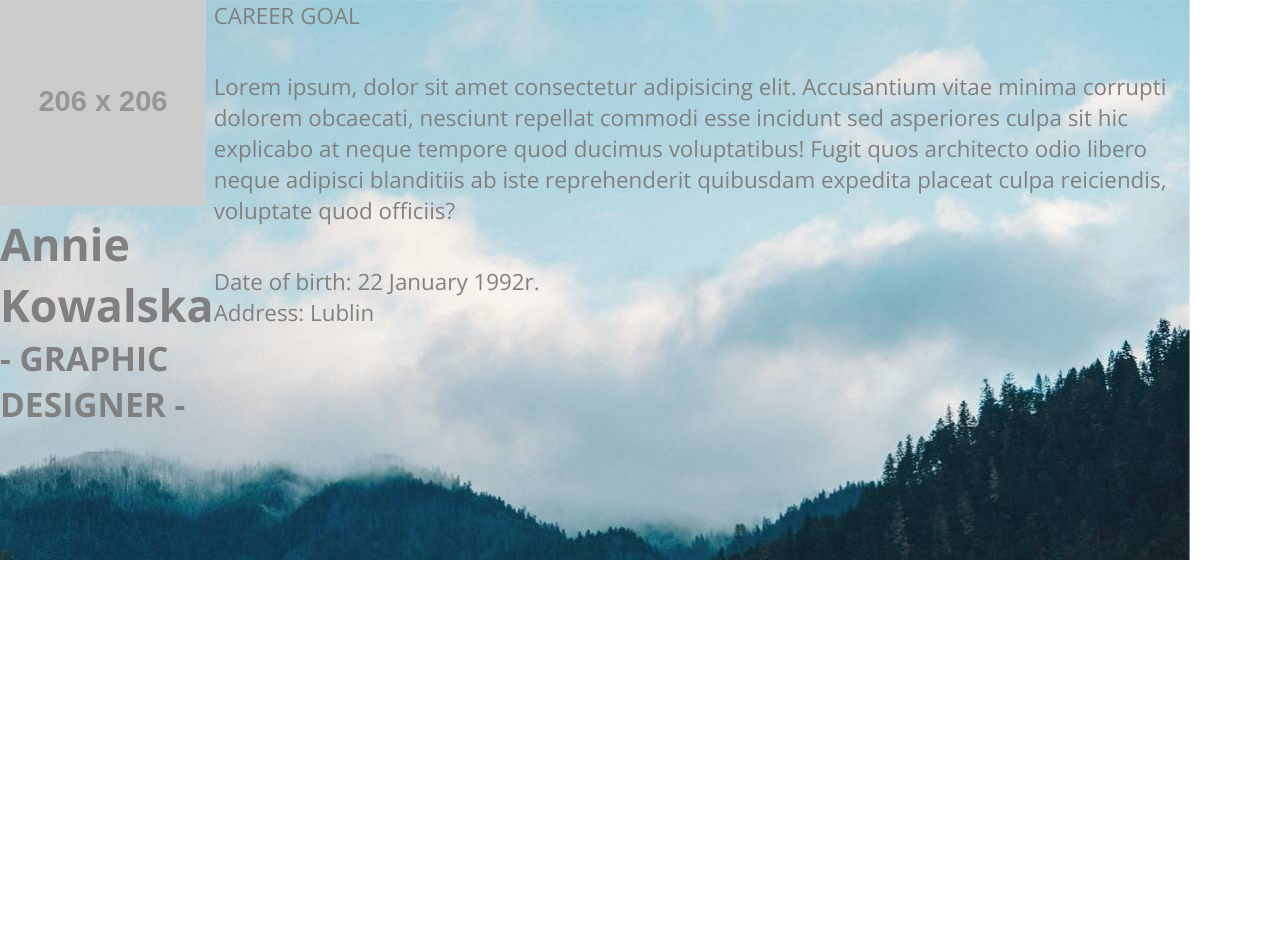
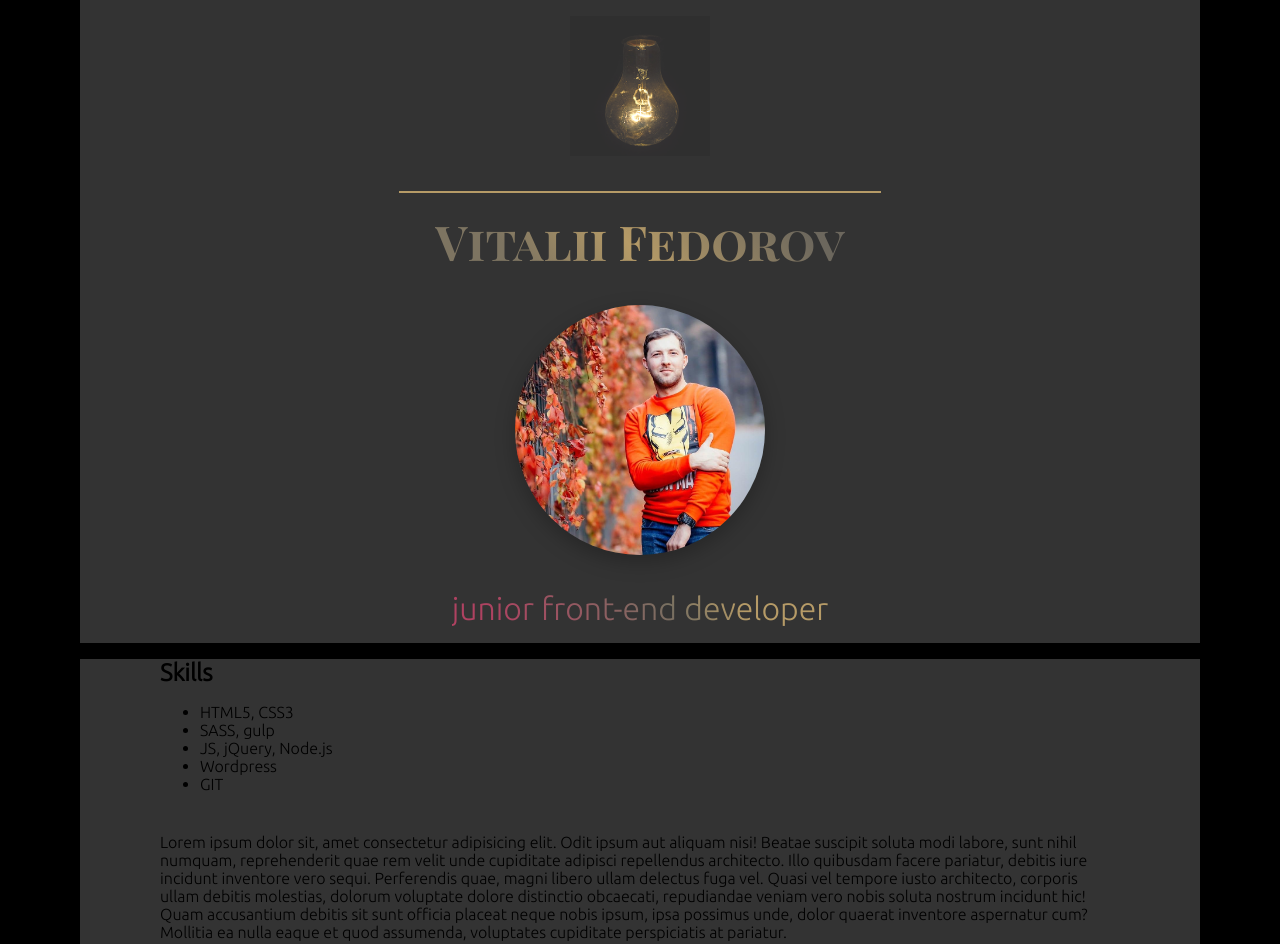
Before and after one commit to StageUa/my_resume, a plain HTML site: page index.html in a window 1280 px wide. Shown: the top 944 px of the page. Before the commit the page ends 800 px from the top, so only its background shows below. Drawn offline with nearby package versions, Linux system fonts and the light colour scheme; placeholder pictures from the web are drawn by us; files whose address does not match are found by name.

Commit message:
новый файл:    images/lamp.png 	новый файл:    images/mac.png 	новый файл:    images/me.jpg 	изменено:      index.html 	изменено:      style.css

```diff
--- a/index.html
+++ b/index.html
@@ -5,29 +5,56 @@
     <meta name="viewport" content="width=device-width, initial-scale=1.0">
 
     <link rel="preconnect" href="https://fonts.gstatic.com">
-    <link href="https://fonts.googleapis.com/css2?family=Open+Sans:wght@400;700&display=swap" rel="stylesheet">
+    <link rel="preconnect" href="https://fonts.gstatic.com">
+    <link href="https://fonts.googleapis.com/css2?family=Playfair+Display+SC:wght@700&family=Ubuntu:wght@300&display=swap" rel="stylesheet">
     <link rel="stylesheet" href="style.css">
 
     <title>My resume</title>
 
-    <div class="intro">
-        <div class="intro__inner">
-            <div class="img">
-                <img src="https://via.placeholder.com/206" alt="avatar">
+    <!-- Header -->
+    <div class="container">
+        <div class="header__img">
+            <img class="img__lamp" src="images/lamp.png" width="140" height="140" alt="">
+        </div>
+
+
+        <div class="header">
+            <span class="header__line"></span>
+            <h1 class="header__title">Vitalii Fedorov</h1>
+
+            <div class="header__avatar">
+                <img class="img__avatar" src="images/me.jpg" width="250" height="250" alt="avatar">
             </div>
-            <h1 class="intro__title">Annie Kowalska</h1>
-            <h2 class="intro__subtitle">- GRAPHIC DESIGNER -</h2>
-        </div>
-        <div class="intro__right-side">
-            <div class="h2right-side__title">CAREER GOAL</div>
-            <p>Lorem ipsum, dolor sit amet consectetur adipisicing elit. Accusantium vitae minima corrupti dolorem obcaecati, nesciunt repellat commodi esse incidunt sed asperiores culpa sit hic explicabo at neque tempore quod ducimus voluptatibus! Fugit quos architecto odio libero neque adipisci blanditiis ab iste reprehenderit quibusdam expedita placeat culpa reiciendis, voluptate quod officiis?</p>
 
-            <form action="post">
-                <div class="form__date">Date of birth:  22 January 1992r.</div>
-                <div class="address">Address:  Lublin </div>
-            </form>
-        </div>
-    </div>
+            <h2 class="header__subtitle">junior front-end developer</h2>
+        </div> <!--/.header-->
+    </div> <!--/.container-->
+
+    <!-- About -->
+    <div class="container">
+        <div class="about">
+            <h2 class="about__title">Skills</h2>
+            <div class="about__left">
+                <ul class="about__skills">
+                    <li class="about__ckills-item">HTML5, CSS3</li>
+                    <li class="about__ckills-item">SASS, gulp</li>
+                    <li class="about__ckills-item">JS, jQuery, Node.js</li>
+                    <li class="about__ckills-item">Wordpress</li>
+                    <li class="about__ckills-item">GIT</li>
+                </ul>
+            </div>
+
+            <div class="about__right">
+                <p class="about__me">
+                    Lorem ipsum dolor sit, amet consectetur adipisicing elit. Odit ipsum aut aliquam nisi! Beatae suscipit soluta modi labore, sunt nihil numquam, reprehenderit quae rem velit unde cupiditate adipisci repellendus architecto. Illo quibusdam facere pariatur, debitis iure incidunt inventore vero sequi. Perferendis quae, magni libero ullam delectus fuga vel. Quasi vel tempore iusto architecto, corporis ullam debitis molestias, dolorum voluptate dolore distinctio obcaecati, repudiandae veniam vero nobis soluta nostrum incidunt hic! Quam accusantium debitis sit sunt officia placeat neque nobis ipsum, ipsa possimus unde, dolor quaerat inventore aspernatur cum? Mollitia ea nulla eaque et quod assumenda, voluptates cupiditate perspiciatis at pariatur.
+                </p>
+                <div class="about__img">
+                    <img src="images/mac.png" alt="">
+                </div>
+            </div>
+        </div> <!--/.about-->
+    </div> <!--/.container-->
+
 
 
 </head>
--- a/style.css
+++ b/style.css
@@ -1,9 +1,12 @@
 body {
     margin: 0;
 
-    font-family: 'Open Sans', sans-serif;
-    font-size: 1.4rem;
-    color: #808080;
+    font-family: 'Playfair Display SC', serif;
+    font-family: 'Ubuntu', sans-serif;
+
+
+
+    background-color: #000;
 }
 
 *::before,
@@ -19,12 +22,80 @@ p {
     margin: 2.5rem 0;
 }
 
+.container {
+    max-width: 60rem;
+
+    margin: 0 auto;
+    padding-left: 5rem;
+    padding-right: 5rem;
+
+    background-color: #333333;
+}
+
 /* Header */
-.intro {
-    width: 1190px;
-    height: 560px;
+.header__img {
+    display: block;
+    text-align: center;
+    padding-top: 1rem;
+}
+
+.header {
     display: flex;
+    margin: 1rem 0;
 
-    background: url("/home/stage/my_resume/images/Resume-pdf.jpg") center no-repeat;
-    background-size: cover;
+    flex-direction: column;
+    align-items: center;
 }
+
+.header__line {
+    width: 30rem;
+    margin: 1rem 0;
+    border: 1px solid #b69b67;
+}
+
+.header__title {
+    font-size: 3rem;
+    font-weight: 400;
+    font-family: 'Playfair Display SC';
+
+    background-color: #b69b67;
+
+    background: linear-gradient(50deg, rgba(125,116,97,1) 20%, rgba(182,155,103,1) 47%, rgba(108,103,93,1) 88%);
+
+    background-size: 100%;
+    background-repeat: repeat;
+
+    background-clip: text;
+    color: transparent;
+}
+
+.header__avatar {
+    text-align: center;
+}
+
+.img__avatar {
+    margin: 2rem;
+    box-shadow: 0 7px 20px
+    rgba(0,0,0, .25);
+    border-radius: 50%;
+}
+
+.header__subtitle {
+    padding-bottom: 1rem;
+    font-size: 2rem;
+    font-weight: 300;
+    font-family: "Ubuntu";
+
+    background-color: #b69b67;
+
+    background-image: linear-gradient(50deg, rgba(175,66,97,1) 15%, rgba(120,112,97,1) 59%, rgba(182,155,103,1) 76%);
+
+    background-size: 100%;
+    background-repeat: repeat;
+
+    background-clip: text;
+    color: transparent;
+
+
+
+}
```
Also changed, not shown: images/lamp.png (added), images/mac.png (added), images/me.jpg (added).
